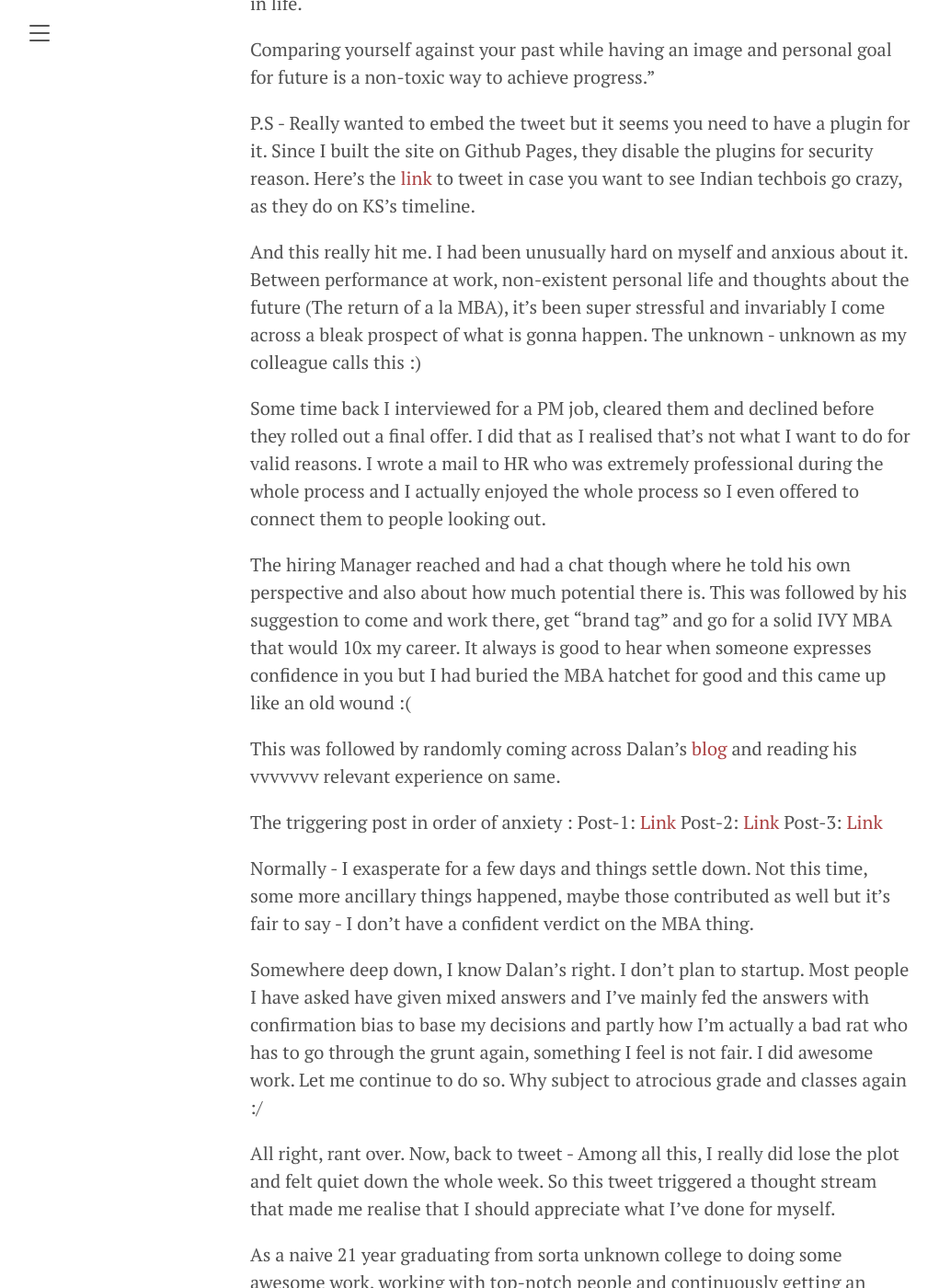
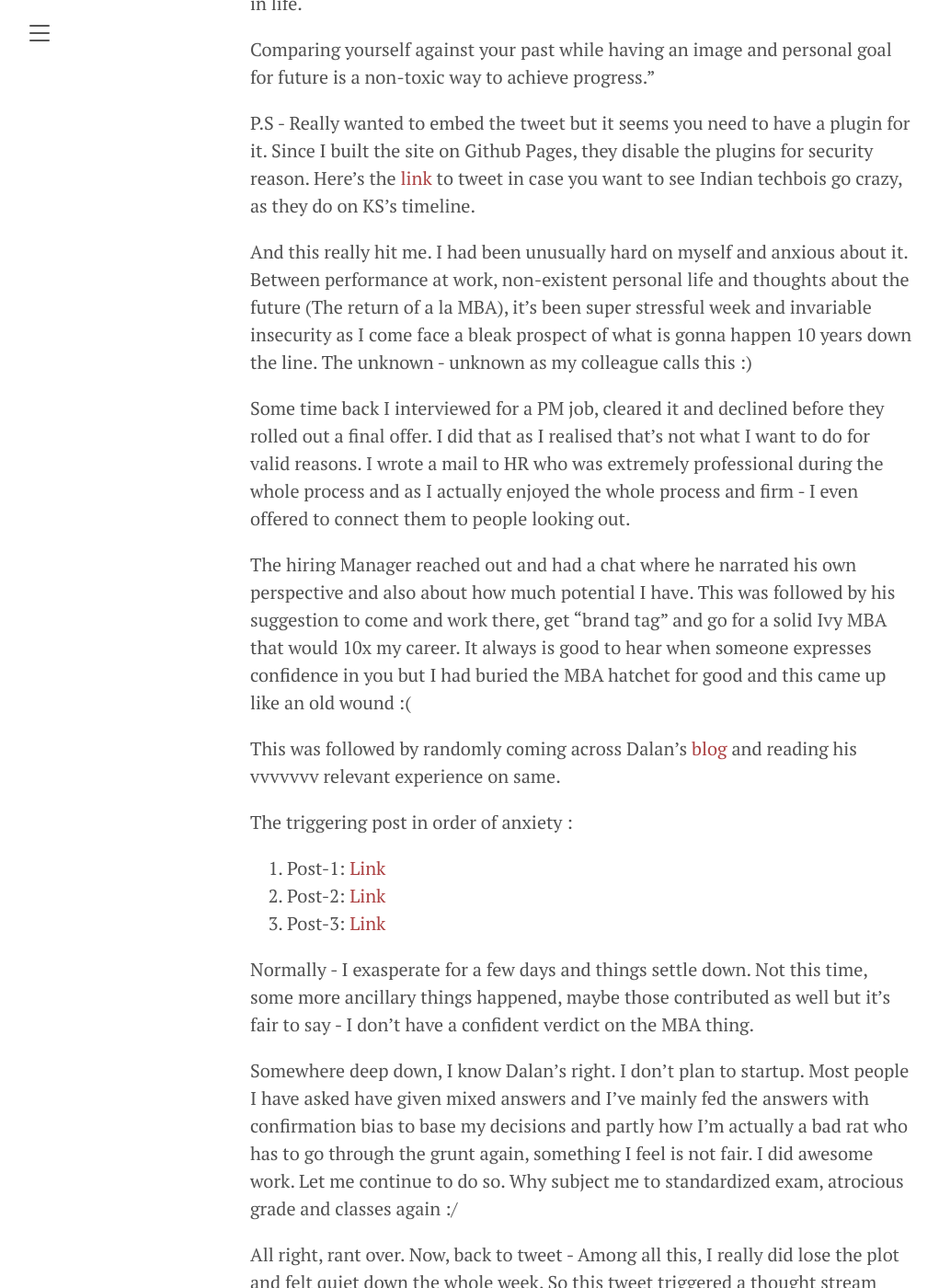
Before and after one commit to asaiatin/asaiatin.github.io, a Jekyll site: the page built from _posts/2021-06-20-Looking back.md, in a window 1280 px wide and 1400 px high, scrolled down 653 px. Shown: the whole window at 92% size, without its empty margins (8-1029 px from the left). Built offline with Jekyll 4.4.1, drawn with Linux system fonts in a browser that asks for light colours; some of the changed text lies outside the part shown.

Commit message:
Looking back V2

```diff
--- a/_posts/2021-06-20-Looking back.md
+++ b/_posts/2021-06-20-Looking back.md
@@ -17,22 +17,22 @@ Comparing yourself against your past while having an image and personal goal for
 
 P.S - Really wanted to embed the tweet but it seems you need to have a plugin for it. Since I built the site on Github Pages, they disable the plugins for security reason. Here's the <a href="https://twitter.com/kunalb11/status/1406149058922745857?s=20">link</a> to tweet in case you want to see Indian techbois go crazy, as they do on KS's timeline.
 
-And this really hit me. I had been unusually hard on myself and anxious about it. Between performance at work, non-existent personal life and thoughts about the future (The return of a la MBA), it's been super stressful and invariably I come across a bleak prospect of what is gonna happen. The unknown - unknown as my colleague calls this :)
+And this really hit me. I had been unusually hard on myself and anxious about it. Between performance at work, non-existent personal life and thoughts about the future (The return of a la MBA), it's been super stressful week and invariable insecurity as I come face a bleak prospect of what is gonna happen 10 years down the line. The unknown - unknown as my colleague calls this :)
 
-Some time back I interviewed for a PM job, cleared them and declined before they rolled out a final offer. I did that as I realised that's not what I want to do for valid reasons. I wrote a mail to HR who was extremely professional during the whole process and I actually enjoyed the whole process so I even offered to connect them to people looking out.
+Some time back I interviewed for a PM job, cleared it and declined before they rolled out a final offer. I did that as I realised that's not what I want to do for valid reasons. I wrote a mail to HR who was extremely professional during the whole process and as I actually enjoyed the whole process and firm - I even offered to connect them to people looking out.
 
-The hiring Manager reached and had a chat though where he told his own perspective and also about how much potential there is. This was followed by his suggestion to come and work there, get "brand tag" and go for a solid IVY MBA that would 10x my career. It always is good to hear when someone expresses confidence in you but I had buried the MBA hatchet for good and this came up like an old wound :(
+The hiring Manager reached out and had a chat where he narrated his own perspective and also about how much potential I have. This was followed by his suggestion to come and work there, get "brand tag" and go for a solid Ivy MBA that would 10x my career. It always is good to hear when someone expresses confidence in you but I had buried the MBA hatchet for good and this came up like an old wound :(
 
 This was followed by randomly coming across Dalan's <a href="https://blog.dalanmendonca.com/">blog</a> and reading his vvvvvvv relevant experience on same.
 
 The triggering post in order of anxiety :
-Post-1: <a href="https://blog.dalanmendonca.com/post/649493595810856960/why-i-my-mba">Link</a>
-Post-2: <a href="https://blog.dalanmendonca.com/post/650530121386704896/to-mba-or-not-to-mba-part-1">Link</a>
-Post-3: <a href="https://blog.dalanmendonca.com/post/650579888238133248/to-mba-or-not-to-mba-part-2">Link</a>
+1. Post-1: <a href="https://blog.dalanmendonca.com/post/649493595810856960/why-i-my-mba">Link</a>
+2. Post-2: <a href="https://blog.dalanmendonca.com/post/650530121386704896/to-mba-or-not-to-mba-part-1">Link</a>
+3. Post-3: <a href="https://blog.dalanmendonca.com/post/650579888238133248/to-mba-or-not-to-mba-part-2">Link</a>
 
 Normally - I exasperate for a few days and things settle down. Not this time, some more ancillary things happened, maybe those contributed as well but it's fair to say - I don't have a confident verdict on the MBA thing.
 
-Somewhere deep down, I know Dalan's right. I don't plan to startup. Most people I have asked have given mixed answers and I've mainly fed the answers with confirmation bias to base my decisions and partly how I'm actually a bad rat who has to go through the grunt again, something I feel is not fair. I did awesome work. Let me continue to do so. Why subject to atrocious grade and classes again :/
+Somewhere deep down, I know Dalan's right. I don't plan to startup. Most people I have asked have given mixed answers and I've mainly fed the answers with confirmation bias to base my decisions and partly how I'm actually a bad rat who has to go through the grunt again, something I feel is not fair. I did awesome work. Let me continue to do so. Why subject me to standardized exam, atrocious grade and classes again :/
 
 All right, rant over. Now, back to tweet - Among all this, I really did lose the plot and felt quiet down the whole week. So this tweet triggered a thought stream that made me realise that I should appreciate what I've done for myself.
 
```
Also changed, not shown: other parts of _posts/2021-06-20-Looking back.md (+1 -1 lines).
